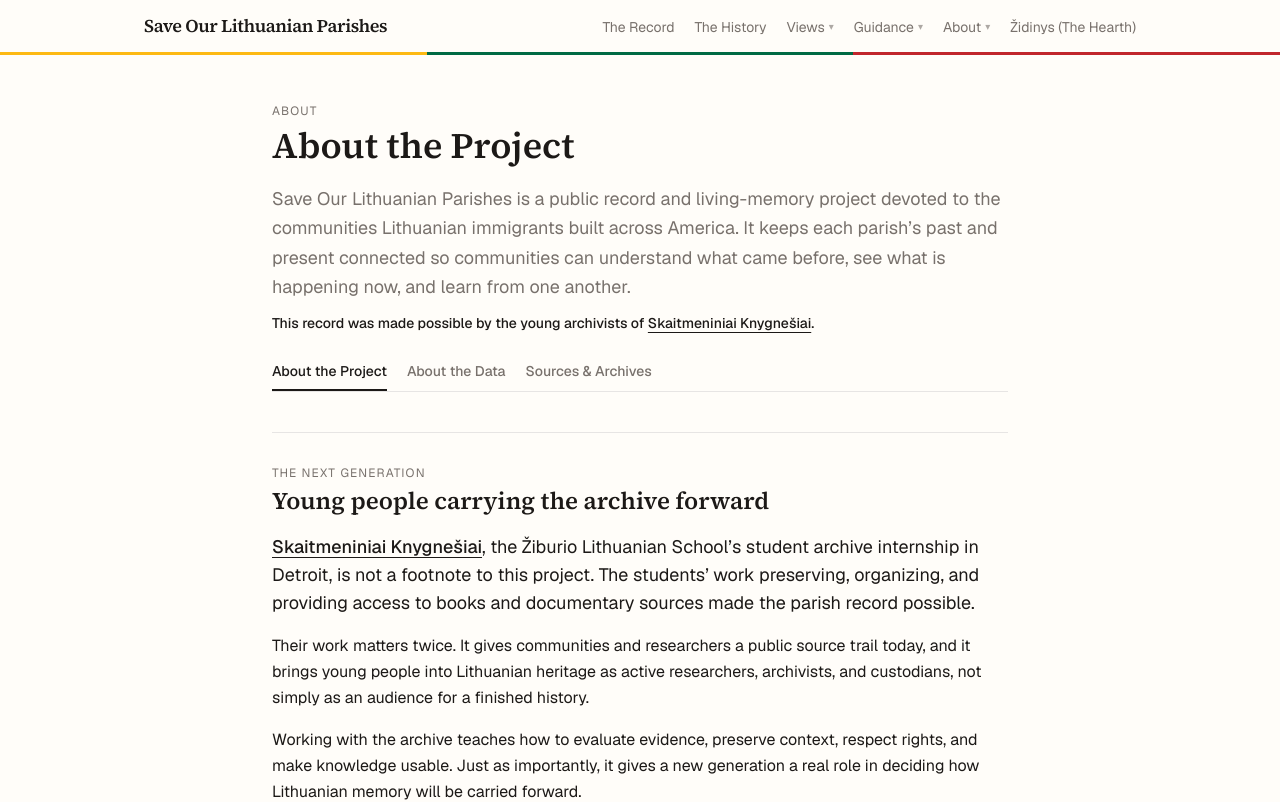
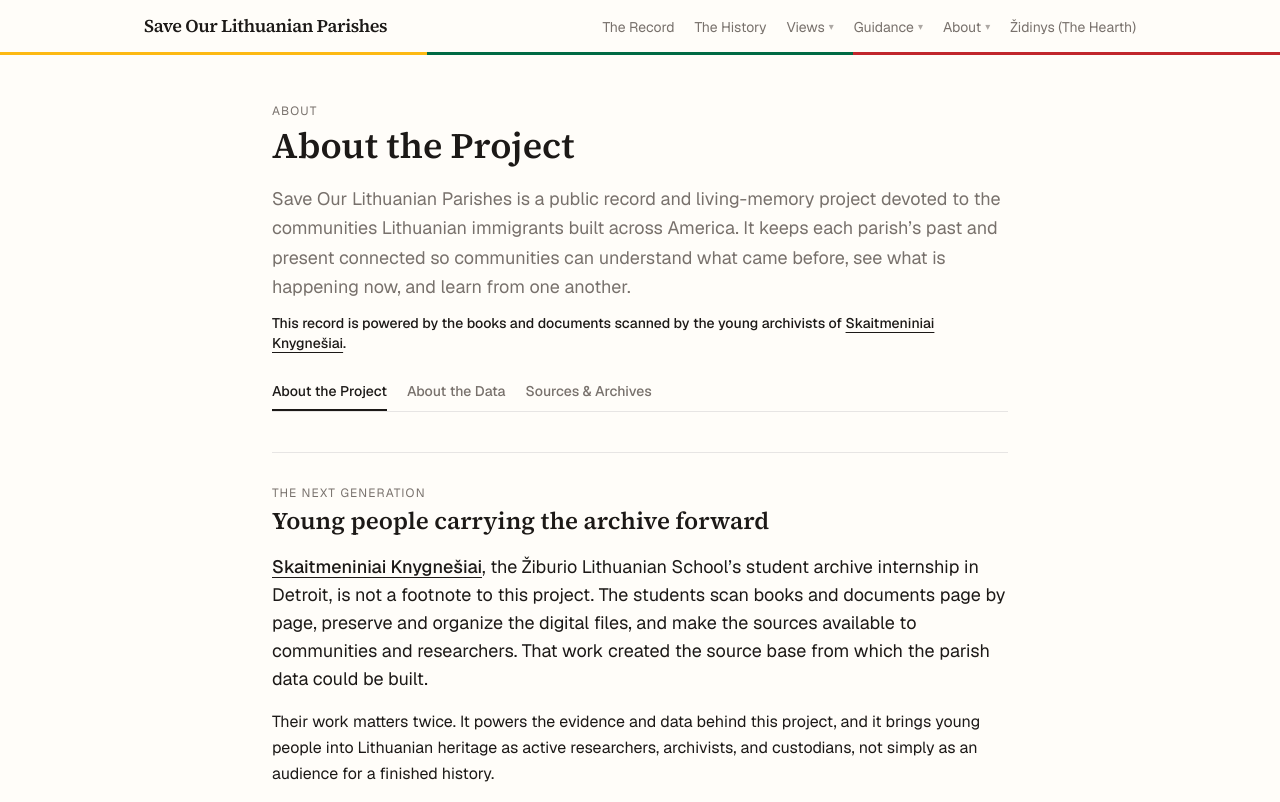
Before and after one commit to LietuvaAI/save-our-lithuanian-parishes, a Next.js app: page /about in a window 1280 px wide. Shown: the top 802 px of the page. Built offline with nearby package versions, Linux system fonts and the light colour scheme.

Commit message:
Credit student scanning as the data foundation

```diff
--- a/app/about/page.tsx
+++ b/app/about/page.tsx
@@ -23,7 +23,8 @@ export default function AboutPage() {
         and learn from one another.
       </p>
       <p className="mt-3 text-sm font-medium">
-        This record was made possible by the young archivists of{" "}
+        This record is powered by the books and documents scanned by the young
+        archivists of{" "}
         <a
           href="https://archyvas.ziburioltmokykla.org/internship"
           target="_blank"
@@ -55,15 +56,17 @@ export default function AboutPage() {
               Skaitmeniniai Knygnešiai
             </a>
             , the Žiburio Lithuanian School&rsquo;s student archive internship
-            in Detroit, is not a footnote to this project. The students&rsquo;
-            work preserving, organizing, and providing access to books and
-            documentary sources made the parish record possible.
+            in Detroit, is not a footnote to this project. The students scan
+            books and documents page by page, preserve and organize the digital
+            files, and make the sources available to communities and
+            researchers. That work created the source base from which the parish
+            data could be built.
           </p>
           <p>
-            Their work matters twice. It gives communities and researchers a
-            public source trail today, and it brings young people into
-            Lithuanian heritage as active researchers, archivists, and
-            custodians, not simply as an audience for a finished history.
+            Their work matters twice. It powers the evidence and data behind
+            this project, and it brings young people into Lithuanian heritage as
+            active researchers, archivists, and custodians, not simply as an
+            audience for a finished history.
           </p>
           <p>
             Working with the archive teaches how to evaluate evidence, preserve
```
